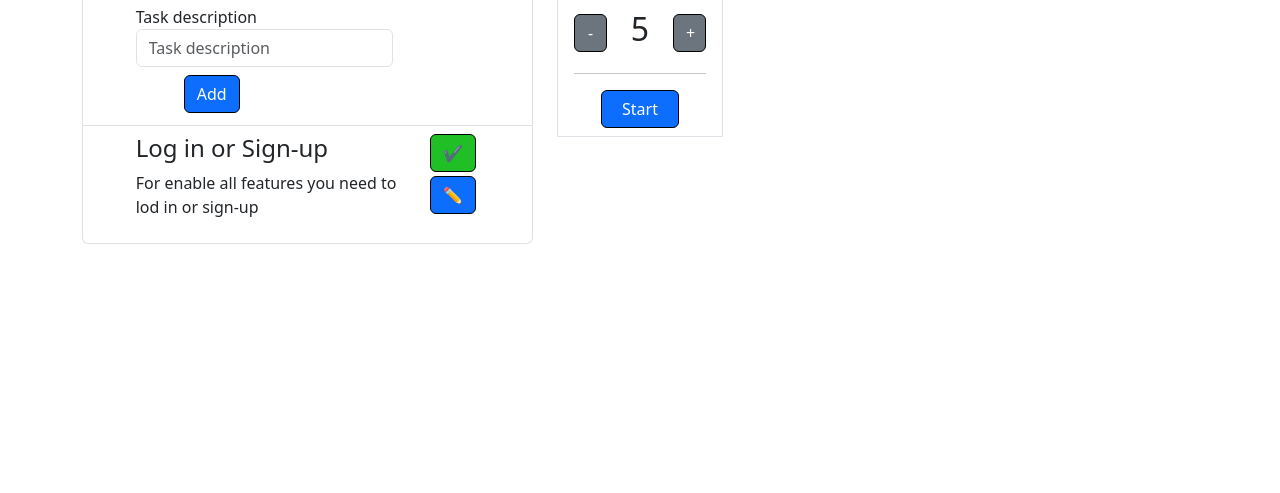
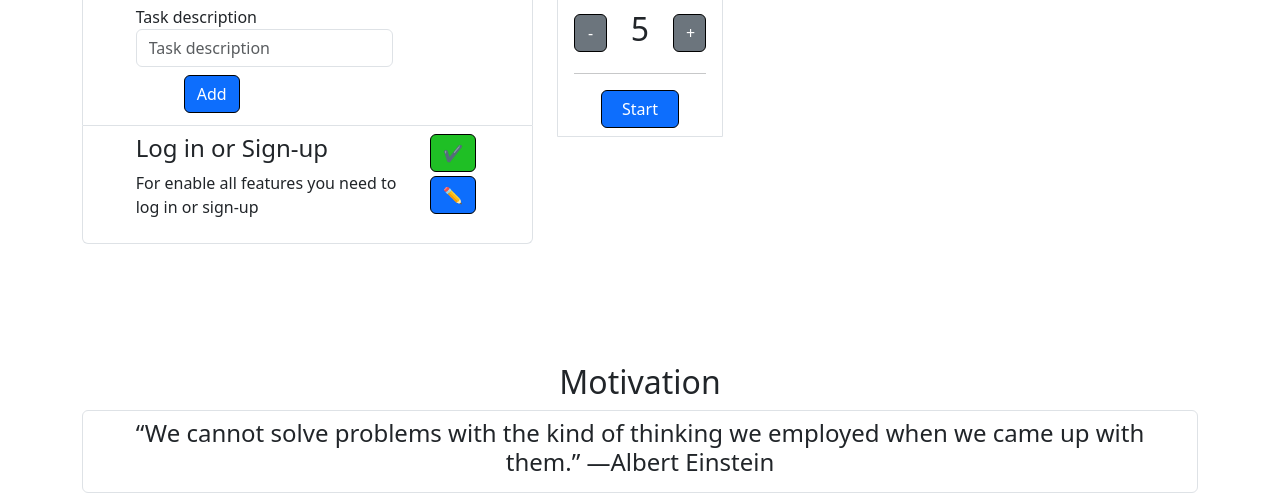
Before and after one commit to DarkRubin/TaskTracker, a plain HTML site: page task-tracker-frontend/index.html in a window 1280 px wide. Shown: the part 364-857 px from the top of the page. Before the commit the page ends 800 px from the top, so only its background shows below. Drawn offline with Linux system fonts and the light colour scheme; no server answers.

Commit message:
feat: add working footer

```diff
--- a/task-tracker-frontend/index.html
+++ b/task-tracker-frontend/index.html
@@ -139,14 +139,14 @@
 			</ul>
 		</div>
 	</div>
-<!--	<footer>-->
-<!--		<h2 class="text-center">Motivation</h2>-->
-<!--		<ul class="list-group">-->
-<!--			<li class="list-group-item">-->
-<!--				<h4 class="text-center" id="quote">Just do it</h4>-->
-<!--			</li>-->
-<!--		</ul>-->
-<!--	</footer>-->
+	<footer>
+		<h2 class="text-center">Motivation</h2>
+		<ul class="list-group">
+			<li class="list-group-item">
+				<h4 class="text-center" id="quote">Just do it</h4>
+			</li>
+		</ul>
+	</footer>
 </div>
 <div id="sign-up-modal" tabindex="-1" class="modal fade">
 	<div class="modal-dialog">
--- a/task-tracker-frontend/js/script.js
+++ b/task-tracker-frontend/js/script.js
@@ -318,7 +318,7 @@ $(document).ready(function () {
             passwordError.text("Password must contains minimum 1 latin letter");
             incorrect = true;
         } else incorrect = false;
-    }); //TODO
+    });
     $(document).on("click", '#do-before-checkbox', () => {
         if ($('#do-before-checkbox').val()) {
             $('#task-do-before').removeAttr("disabled")
@@ -466,7 +466,7 @@ $(document).ready(function () {
             {
                 uuid: "1",
                 title: "Log in or Sign-up",
-                text: "For enable all features you need to lod in or sign-up",
+                text: "For enable all features you need to log in or sign-up",
                 finishedTime: null,
             }
         ], unfinishedTasks, false);
@@ -586,31 +586,26 @@ $(document).ready(function () {
 
     }
 
-    // const motivationText = $('#quote');
-    //
-    // let quotes;
-    //
-    // async function loadQuotes() {
-    //     fetch("quotes.txt").then(response => {
-    //         response.text().then(text => {
-    //             quotes = text.split(/~/);
-    //             motivation();
-    //         });
-    //     });
-    // }
-    //
-    // function motivation() {
-    //     let thisQuote;
-    //     $.each(quotes, (index, quote) => {
-    //         thisQuote = quote
-    //         setTimeout(function () {
-    //             motivationText.text(thisQuote)
-    //         }, 3000);
-    //     });
-    //
-    // }
-    //
-    //
-    // loadQuotes().then();
+    let quotes = [];
+    let currentQuoteIndex = 0;
 
+    $.get('quotes.txt', function(data) {
+        quotes = data.split('\n').filter(Boolean);
+
+        function showQuote() {
+            if (quotes.length > 0) {
+                $('#quote').fadeOut(500, function() {
+                    $('#quote').text(quotes[currentQuoteIndex]);
+
+                    $('#quote').fadeIn(500);
+                });
+
+                currentQuoteIndex = (currentQuoteIndex + 1) % quotes.length;
+            }
+        }
+
+        showQuote();
+
+        setInterval(showQuote, 30000);
+    });
 });
```
Also changed, not shown: task-tracker-frontend/quotes.txt.
